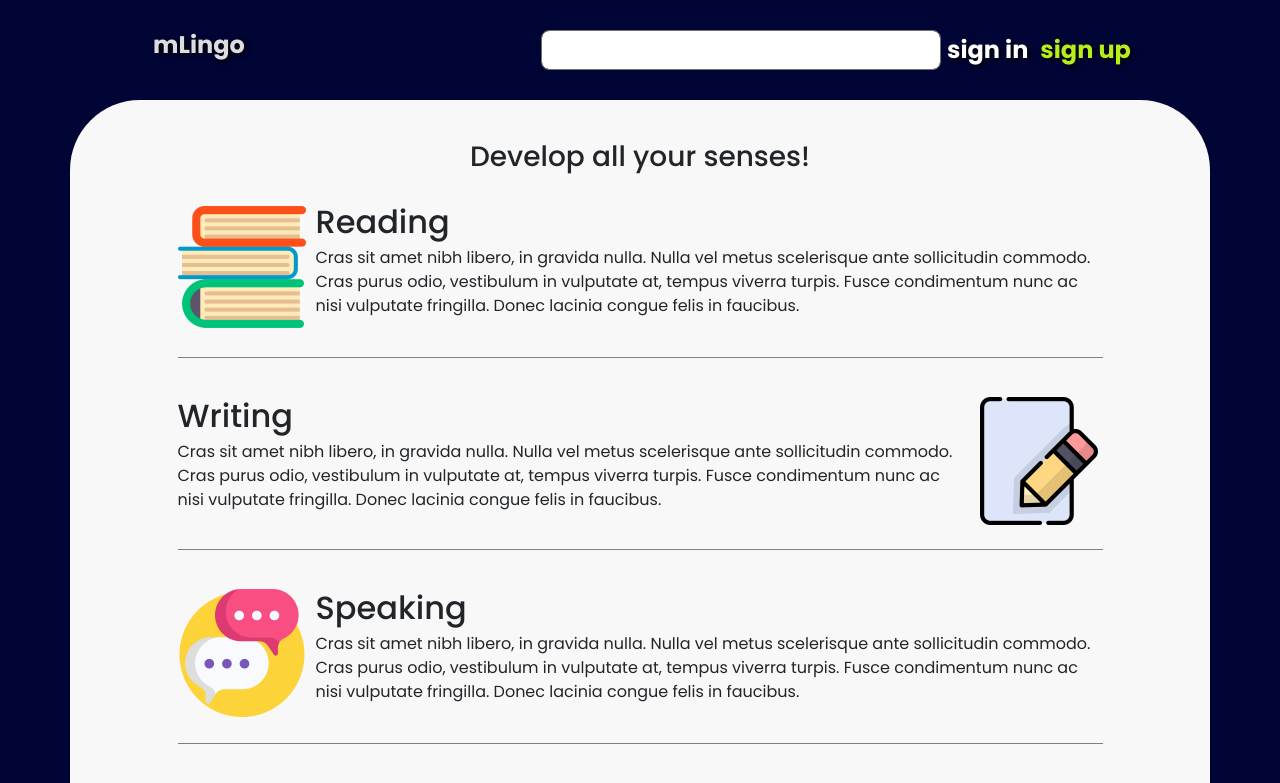
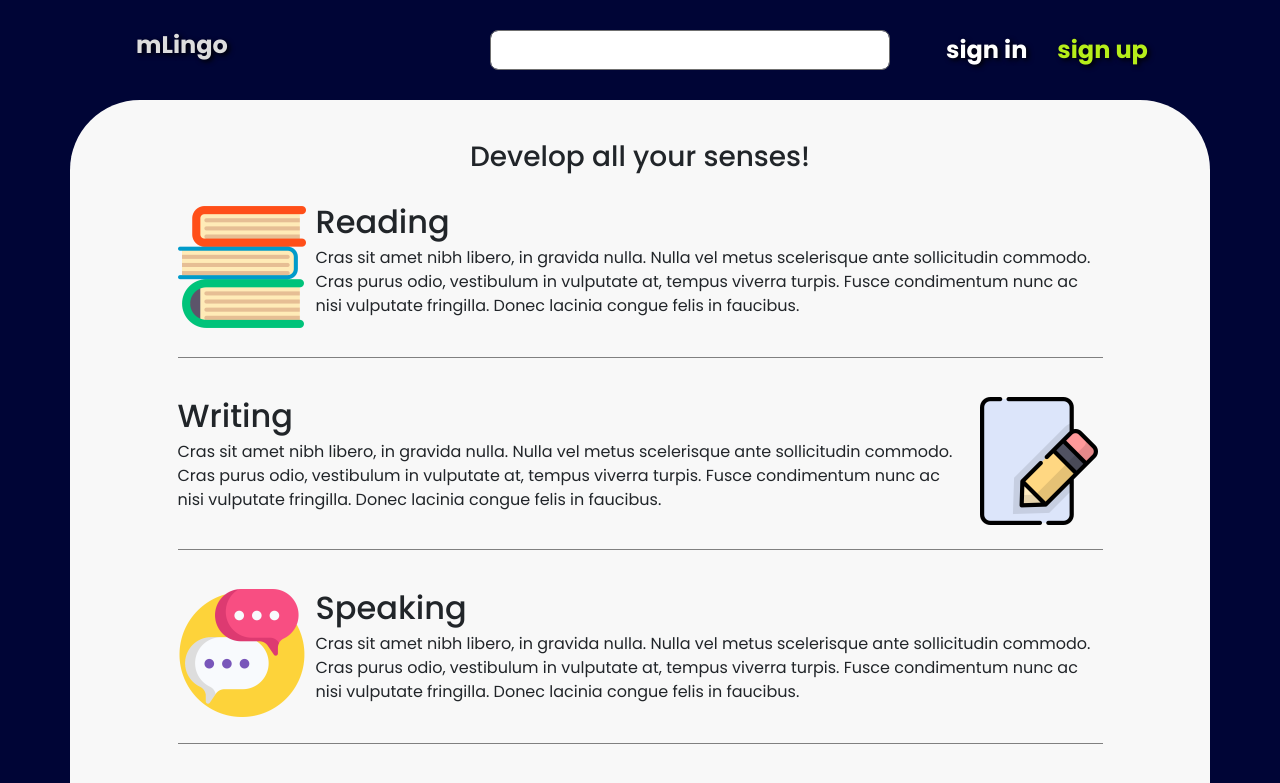
Before and after one commit to mLingoTeam/mLingo-Frontend, a React (Create React App) app in the folder mLingo/ClientApp/: page / in a window 1280 px wide. Shown: the top 783 px of the page. Built offline with nearby package versions, Linux system fonts and the light colour scheme.

Commit message:
search input responsive fix

```diff
--- a/mLingo/ClientApp/src/components/styles/css/Main.css
+++ b/mLingo/ClientApp/src/components/styles/css/Main.css
@@ -155,6 +155,12 @@
       flex-wrap: nowrap;
 }
 
+@media (min-width: 991px) {
+  .navbar__buttons div {
+    margin: 0 0 0 18px;
+  }
+}
+
 .navbar__buttons input[type="text"] {
   background: #FFFFFF 0% 0% no-repeat padding-box;
   border: 1px solid #707070;
@@ -168,6 +174,12 @@
   .navbar__buttons input[type="text"] {
     height: 30px !important;
     font-size: 18px;
+  }
+}
+
+@media (min-width: 991px) {
+  .navbar__buttons input[type="text"] {
+    margin: 0 32px 0 0;
   }
 }
 
```
Also changed, not shown: mLingo/ClientApp/src/components/styles/Main.scss (+14 -0 lines), 1 other file (tests, documents, lock files or other folders).
